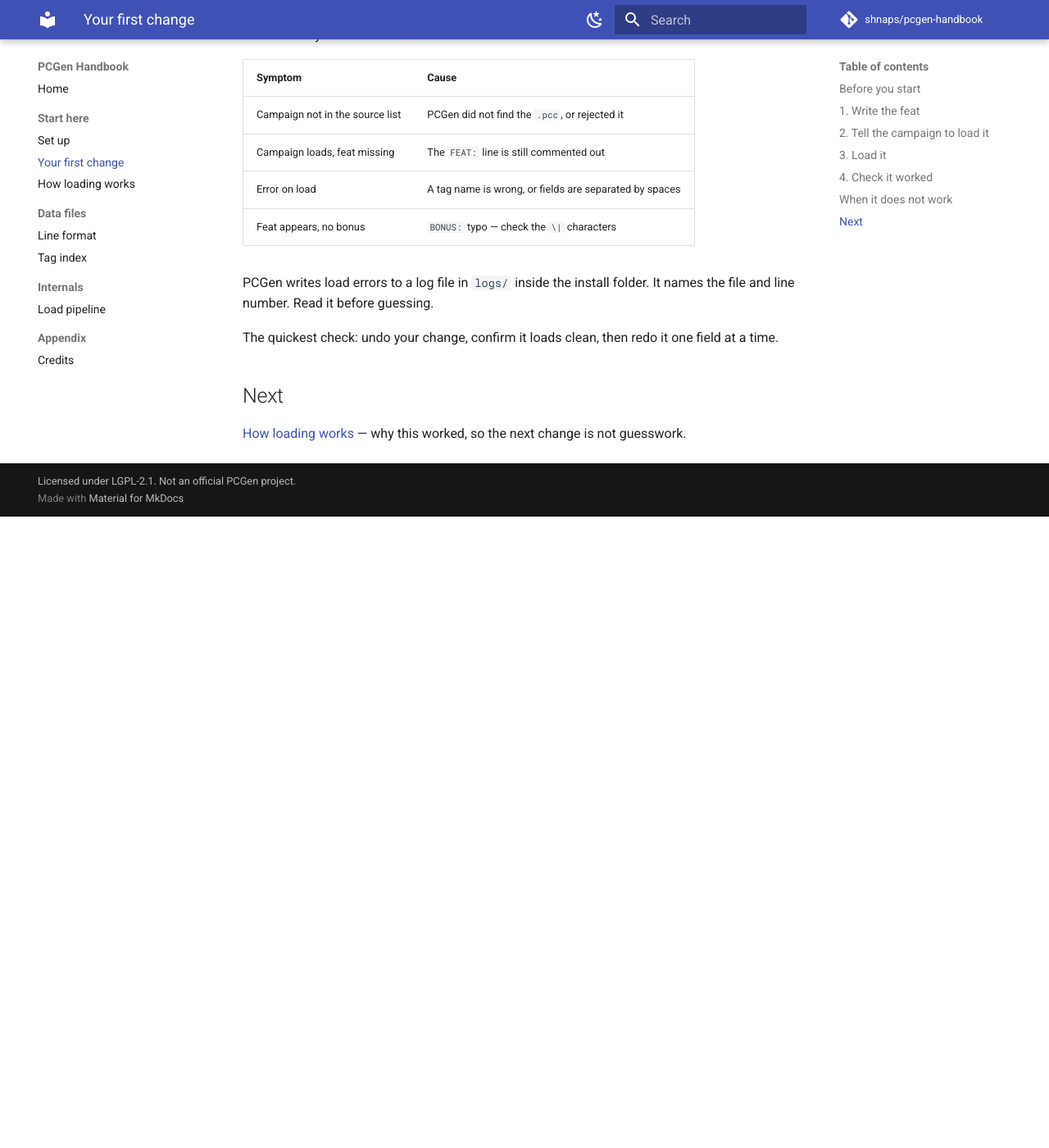
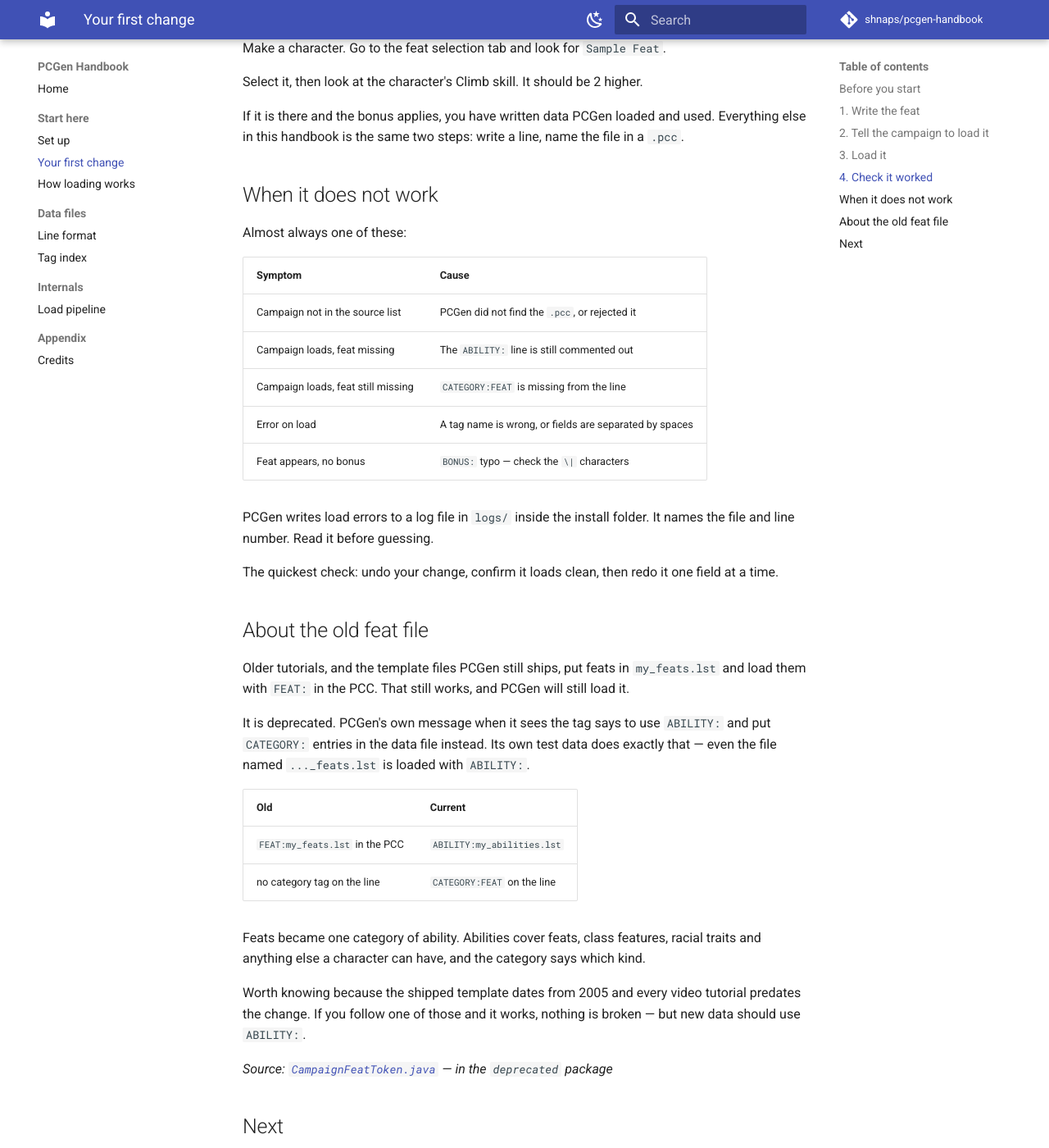
Before and after one commit to shnaps/pcgen-handbook, an MkDocs documentation site: the page built from docs/start/first-change.md, in a window 1280 px wide and 1400 px high, scrolled down 2096 px. Shown: the whole window at 82% size. Built offline with MkDocs 1.6.1 and Material for MkDocs 9.7.7, drawn with Linux system fonts in a browser that asks for light colours; comment, search, counter and statistics services are not loaded; before the commit the page ends 2726 px from its top, so only the background shows below that; some of the changed text lies outside the part shown.

Commit message:
Fix first-change to use ABILITY:, not deprecated FEAT:
The tag index caught this in a page already published. PCC FEAT: lives in
plugin/lsttokens/deprecated/CampaignFeatToken.java and logs a deprecation
warning telling data authors to use ABILITY: with CATEGORY: entries instead.

The page followed data/35e/homebrew/my_homebrew/, whose template dates from
2005 and still uses the old form. PCGen's own test data uses ABILITY: -
even its file named pcgen_test_advanced_feats.lst.

- feat now goes in my_abilities.lst with CATEGORY:FEAT
- PCC line is ABILITY:, not FEAT:
- added a section explaining the old form, since every video tutorial and
  the shipped template predate the change

This is the drift the handbook exists to catch, found on its own page.

Co-Authored-By: Claude Opus 5 (1M context) <noreply@anthropic.com>

````diff
--- a/docs/start/first-change.md
+++ b/docs/start/first-change.md
@@ -16,12 +16,17 @@ You need a working folder from [Set up](setup.md). This page assumes
 
 ## 1. Write the feat
 
-Open `my_feats.lst` in your folder. Ignore the commented notes for now.
+Open `my_abilities.lst` in your folder. Ignore the commented notes for now.
+
+!!! note "Not `my_feats.lst`"
+    Feats are a *category of ability* in current PCGen, so they go in the abilities
+    file. The separate feats file still works but is deprecated. See
+    [the note below](#about-the-old-feat-file).
 
 Add one line at the bottom:
 
 ```
-Sample Feat	TYPE:General	DESC:Grants a small bonus to Climb.	BONUS:SKILL|Climb|2
+Sample Feat	CATEGORY:FEAT	TYPE:General	DESC:Grants a small bonus to Climb.	BONUS:SKILL|Climb|2
 ```
 
 !!! danger "Those gaps are tabs"
@@ -36,9 +41,13 @@ Reading it left to right:
 | Part | Meaning |
 |---|---|
 | `Sample Feat` | the name. First field, no tag. |
+| `CATEGORY:FEAT` | this ability is a feat. Required — see below. |
 | `TYPE:General` | a general feat, so it appears in the normal feat list |
 | `DESC:...` | the description shown in PCGen |
 | `BONUS:SKILL\|Climb\|2` | +2 to Climb while the character has this feat |
+
+`CATEGORY:` is what makes this a feat rather than some other kind of ability. Leave it
+out and PCGen loads the line but the feat never appears where you expect.
 
 Save the file.
 
@@ -46,20 +55,20 @@ Save the file.
 
 Writing the file is not enough. PCGen only reads files a `.pcc` names.
 
-Open `my__campaign.pcc`. Find the line naming the feats file. It will be commented
+Open `my__campaign.pcc`. Find the line naming the abilities file. It will be commented
 out, like most lines in the template:
 
 ```
-#FEAT:my_feats.lst
+#ABILITY:my_abilities.lst
 ```
 
 Remove the `#`:
 
 ```
-FEAT:my_feats.lst
+ABILITY:my_abilities.lst
 ```
 
-<!-- src: code/src/java/plugin/lsttokens/campaign/FeatToken.java -->
+<!-- src: code/src/java/plugin/lsttokens/campaign/AbilityToken.java -->
 
 That single character is the difference between a file PCGen loads and a file PCGen
 ignores. Most first attempts fail here.
@@ -97,7 +106,8 @@ Almost always one of these:
 | Symptom | Cause |
 |---|---|
 | Campaign not in the source list | PCGen did not find the `.pcc`, or rejected it |
-| Campaign loads, feat missing | The `FEAT:` line is still commented out |
+| Campaign loads, feat missing | The `ABILITY:` line is still commented out |
+| Campaign loads, feat still missing | `CATEGORY:FEAT` is missing from the line |
 | Error on load | A tag name is wrong, or fields are separated by spaces |
 | Feat appears, no bonus | `BONUS:` typo — check the `\|` characters |
 
@@ -107,6 +117,29 @@ the file and line number. Read it before guessing.
 The quickest check: undo your change, confirm it loads clean, then redo it one field
 at a time.
 
+## About the old feat file
+
+Older tutorials, and the template files PCGen still ships, put feats in `my_feats.lst`
+and load them with `FEAT:` in the PCC. That still works, and PCGen will still load it.
+
+It is deprecated. PCGen's own message when it sees the tag says to use `ABILITY:` and
+put `CATEGORY:` entries in the data file instead. Its own test data does exactly that
+— even the file named `..._feats.lst` is loaded with `ABILITY:`.
+
+| Old | Current |
+|---|---|
+| `FEAT:my_feats.lst` in the PCC | `ABILITY:my_abilities.lst` |
+| no category tag on the line | `CATEGORY:FEAT` on the line |
+
+Feats became one category of ability. Abilities cover feats, class features, racial
+traits and anything else a character can have, and the category says which kind.
+
+Worth knowing because the shipped template dates from 2005 and every video tutorial
+predates the change. If you follow one of those and it works, nothing is broken — but
+new data should use `ABILITY:`.
+
+*Source: [`CampaignFeatToken.java`](https://github.com/PCGen/pcgen/blob/d262f8b44952860ff857132035fb32d8d11361fa/code/src/java/plugin/lsttokens/deprecated/CampaignFeatToken.java) — in the `deprecated` package*
+
 ## Next
 
 [How loading works](how-loading-works.md) — why this worked, so the next change is not
````
